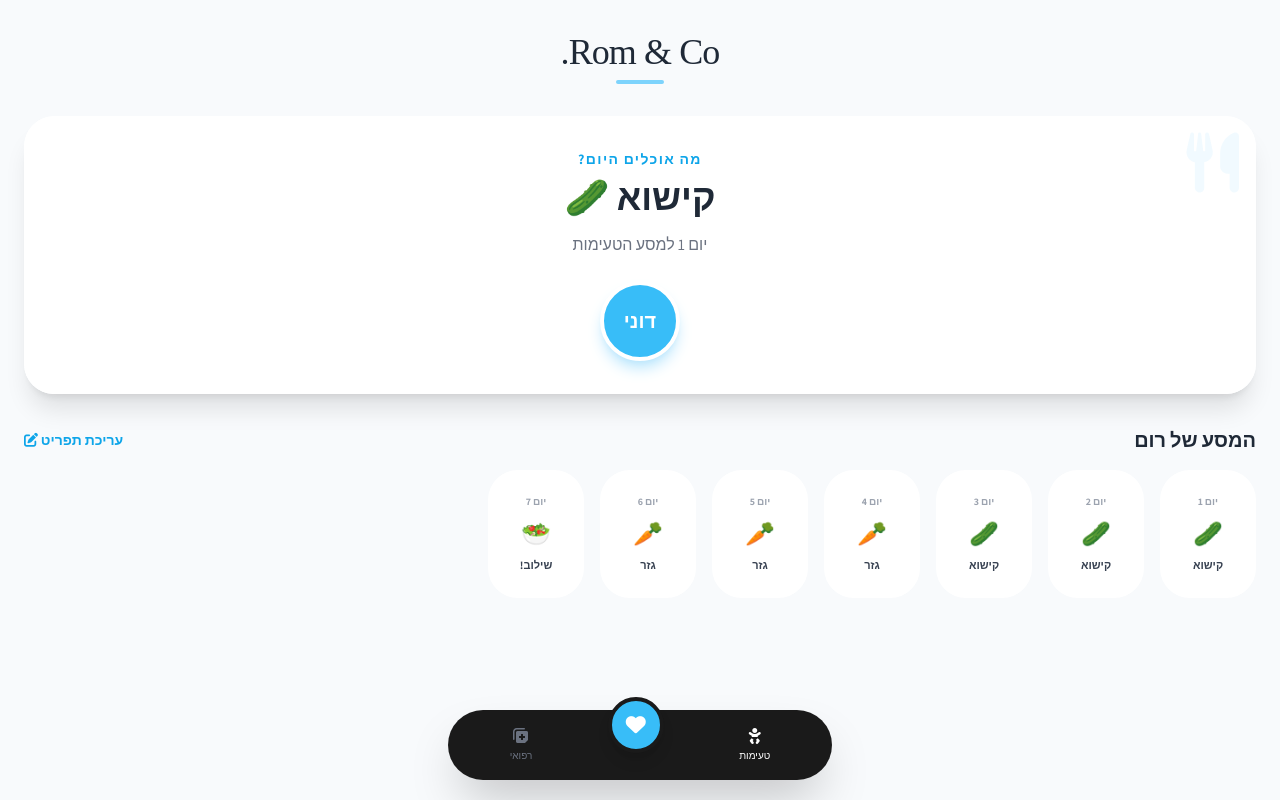
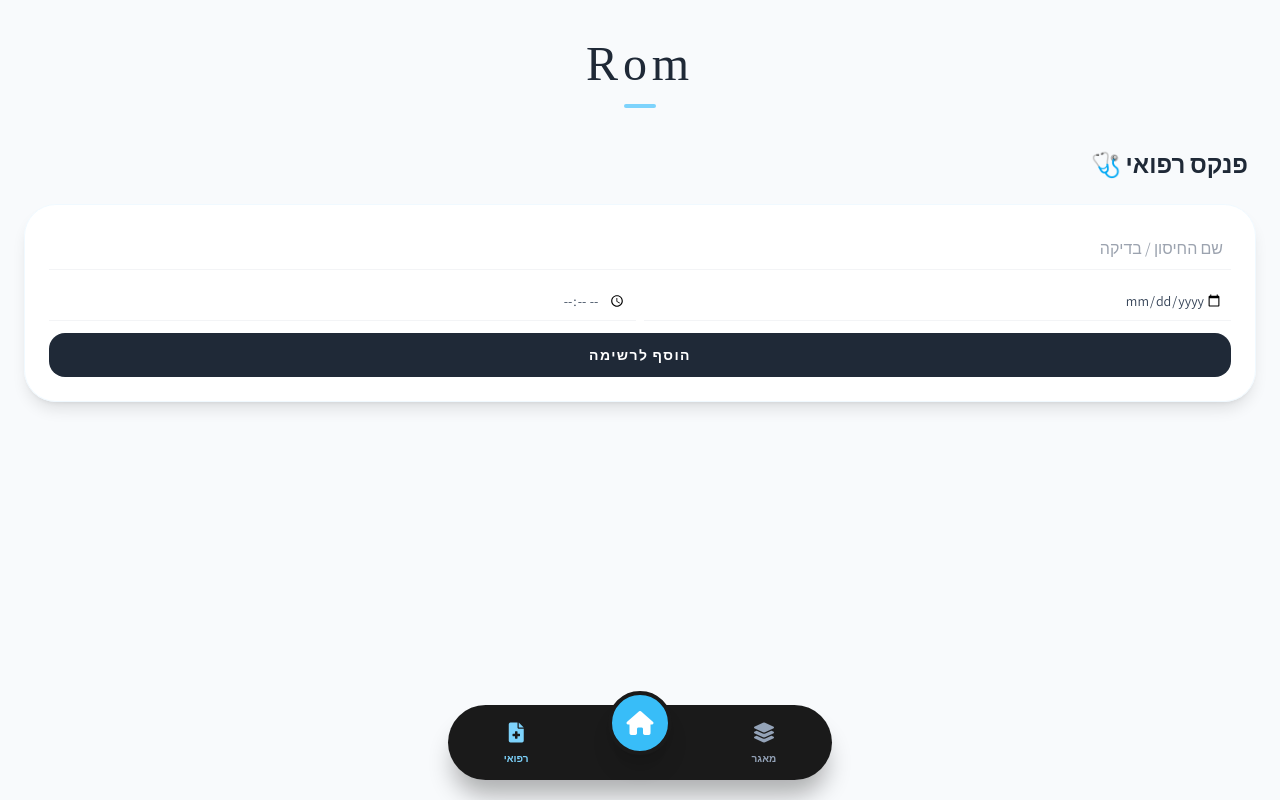
Before and after one commit to edenisakov12-commits/Rom, a plain HTML site: page index.html in a window 1280 px wide. Both pictures are taken after a click on the button "רפואי". Drawn offline with nearby package versions, Linux system fonts and the light colour scheme.

Commit message:
Update index.html

```diff
--- a/index.html
+++ b/index.html
@@ -3,179 +3,200 @@
 <head>
     <meta charset="UTF-8">
     <meta name="viewport" content="width=device-width, initial-scale=1.0">
-    <title>Rom's Menu 👶</title>
+    <title>Rom 👶</title>
     <script src="https://cdn.tailwindcss.com"></script>
     <link href="https://cdnjs.cloudflare.com/ajax/libs/font-awesome/6.0.0/css/all.min.css" rel="stylesheet">
     <style>
         @import url('https://fonts.googleapis.com/css2?family=Assistant:wght@300;400;600;700&display=swap');
-        body { font-family: 'Assistant', sans-serif; background-color: #f8fafc; }
-        .glass-card { background: rgba(255, 255, 255, 0.9); backdrop-filter: blur(10px); border-radius: 30px; }
-        .nav-button { transition: all 0.3s ease; }
-        .active-day { border: 3px solid #7dd3fc; background-color: #f0f9ff; }
-        .bottom-nav { background: #1a1a1a; border-radius: 50px; margin: 20px; height: 70px; }
+        body { font-family: 'Assistant', sans-serif; background-color: #f8fafc; color: #334155; }
+        .glass-card { background: rgba(255, 255, 255, 0.95); backdrop-filter: blur(10px); border-radius: 32px; border: 1px solid rgba(255,255,255,0.5); }
+        .no-scrollbar::-webkit-scrollbar { display: none; }
+        .no-scrollbar { -ms-overflow-style: none; scrollbar-width: none; }
+        .bottom-nav { background: #1a1a1a; border-radius: 50px; margin: 20px; height: 75px; box-shadow: 0 20px 25px -5px rgba(0, 0, 0, 0.3); }
+        .nav-item { color: #94a3b8; transition: all 0.3s; }
+        .nav-item.active { color: #7dd3fc; }
     </style>
 </head>
 <body class="pb-32">
 
-    <div class="p-8 text-center">
-        <h1 class="text-4xl font-light tracking-tight text-gray-800" style="font-family: serif;">Rom & Co.</h1>
-        <div class="h-1 w-12 bg-sky-300 mx-auto mt-2 rounded-full"></div>
+    <div class="p-10 text-center">
+        <h1 class="text-5xl font-light tracking-widest text-gray-800" style="font-family: serif;">Rom</h1>
+        <div class="h-1 w-8 bg-sky-300 mx-auto mt-4 rounded-full"></div>
     </div>
 
-    <main class="px-6 space-y-8">
+    <main class="px-6">
 
-        <section id="today-card">
-            <div class="glass-card shadow-xl p-8 text-center border border-white relative overflow-hidden">
-                <div class="absolute top-0 right-0 p-4 text-sky-200 opacity-20"><i class="fas fa-utensils text-6xl"></i></div>
-                <h3 class="text-sky-500 font-bold text-sm uppercase tracking-widest mb-2">מה אוכלים היום?</h3>
-                <div id="today-food" class="text-4xl font-bold text-gray-800 mb-4">טועמים... 🥣</div>
-                <div id="today-details" class="text-gray-500 mb-6 font-medium">אנא סמנו את היום הנוכחי ברשימה</div>
-                <button onclick="markDone()" id="done-btn" class="bg-sky-400 text-white w-20 h-20 rounded-full shadow-lg shadow-sky-200 flex items-center justify-center mx-auto text-xl font-bold border-4 border-white">
-                    דוני
+        <section id="sec-home" class="space-y-8">
+            <div class="glass-card shadow-2xl p-10 text-center border-white relative">
+                <h3 class="text-sky-400 font-bold text-xs uppercase tracking-widest mb-4 italic">Today's Tasting</h3>
+                <div id="today-food-display" class="text-4xl font-bold text-gray-800 mb-2">טועמים... 🥣</div>
+                <div id="today-date-display" class="text-gray-400 text-sm mb-8 italic">יום 1 במסע</div>
+
+                <button onclick="markCurrentDone()" id="main-check-btn" class="bg-sky-400 text-white w-24 h-24 rounded-full shadow-xl shadow-sky-100 flex items-center justify-center mx-auto text-4xl border-8 border-white transition-all active:scale-90">
+                    ✅
                 </button>
             </div>
         </section>
 
-        <section>
-            <div class="flex justify-between items-center mb-4">
-                <h2 class="text-xl font-bold text-gray-800">המסע של רום</h2>
-                <button onclick="toggleEditMode()" class="text-sky-500 text-sm font-bold">עריכת תפריט <i class="fas fa-edit"></i></button>
-            </div>
-            <div id="horizontal-scroll" class="flex space-x-4 space-x-reverse overflow-x-auto pb-4 no-scrollbar">
+        <section id="sec-repo" class="hidden space-y-8">
+            <h2 class="text-2xl font-bold text-gray-800 mr-2">מאגר הטעימות 🥗</h2>
+            <div id="weeks-container" class="space-y-10">
                 </div>
         </section>
 
-        <section id="medical-section" class="hidden space-y-4">
-            <h2 class="text-xl font-bold text-gray-800">מעקב רפואי 🩺</h2>
-            <div id="med-list" class="space-y-3 text-right">
+        <section id="sec-med" class="hidden space-y-6">
+            <div class="flex justify-between items-end mr-2">
+                <h2 class="text-2xl font-bold text-gray-800">פנקס רפואי 🩺</h2>
+            </div>
+
+            <div id="med-list" class="space-y-4">
                 </div>
-            <div class="glass-card p-4 border shadow-sm">
-                <input id="med-input" type="text" placeholder="הוספת חיסון או בדיקה..." class="w-full bg-transparent border-b border-sky-200 p-2 focus:outline-none text-right">
-                <button onclick="addMed()" class="w-full mt-3 text-sky-500 font-bold text-sm uppercase tracking-wider">שמור אירוע +</button>
+
+            <div class="glass-card p-6 shadow-lg space-y-3 border-sky-50">
+                <input id="med-name" type="text" placeholder="שם החיסון / בדיקה" class="w-full bg-transparent border-b border-gray-100 p-2 focus:outline-none text-right">
+                <div class="flex gap-2">
+                    <input id="med-date" type="date" class="w-1/2 bg-transparent border-b border-gray-100 p-2 focus:outline-none text-right text-sm">
+                    <input id="med-time" type="time" class="w-1/2 bg-transparent border-b border-gray-100 p-2 focus:outline-none text-right text-sm">
+                </div>
+                <button onclick="addMedicalRecord()" class="w-full mt-2 bg-gray-800 text-white p-3 rounded-2xl font-bold text-sm uppercase tracking-widest">הוסף לרשימה</button>
             </div>
         </section>
 
     </main>
 
     <nav class="fixed bottom-0 left-0 right-0 flex justify-center z-50">
-        <div class="bottom-nav flex items-center justify-around w-full max-w-sm px-6 shadow-2xl">
-            <button onclick="showSection('tasting')" class="nav-button text-white flex flex-col items-center opacity-100" id="nav-tasting">
-                <i class="fas fa-baby"></i>
-                <span class="text-[10px] mt-1">טעימות</span>
+        <div class="bottom-nav flex items-center justify-around w-full max-w-sm px-4">
+            <button onclick="nav('repo')" id="nav-repo" class="nav-item flex flex-col items-center">
+                <i class="fas fa-layer-group text-xl"></i>
+                <span class="text-[10px] mt-1 font-bold">מאגר</span>
             </button>
-            <div class="w-14 h-14 bg-sky-400 rounded-full flex items-center justify-center border-4 border-[#1a1a1a] -mt-10 shadow-lg text-white">
-                <i class="fas fa-heart text-xl"></i>
-            </div>
-            <button onclick="showSection('medical')" class="nav-button text-gray-500 flex flex-col items-center" id="nav-medical">
-                <i class="fas fa-notes-medical"></i>
-                <span class="text-[10px] mt-1">רפואי</span>
+
+            <button onclick="nav('home')" id="nav-home" class="active -mt-10">
+                <div class="w-16 h-16 bg-sky-400 rounded-full flex items-center justify-center border-4 border-[#1a1a1a] shadow-xl text-white text-2xl">
+                    <i class="fas fa-home"></i>
+                </div>
+            </button>
+
+            <button onclick="nav('med')" id="nav-med" class="nav-item flex flex-col items-center">
+                <i class="fas fa-file-medical text-xl"></i>
+                <span class="text-[10px] mt-1 font-bold">רפואי</span>
             </button>
         </div>
     </nav>
 
     <script>
-        // תפריט התחלתי - ניתן לעריכה
-        let menu = JSON.parse(localStorage.getItem('romMenu')) || [
-            { day: 1, food: "קישוא 🥒", status: 'pending' },
-            { day: 2, food: "קישוא 🥒", status: 'pending' },
-            { day: 3, food: "קישוא 🥒", status: 'pending' },
-            { day: 4, food: "גזר 🥕", status: 'pending' },
-            { day: 5, food: "גזר 🥕", status: 'pending' },
-            { day: 6, food: "גזר 🥕", status: 'pending' },
-            { day: 7, food: "שילוב! 🥗", status: 'pending' }
+        // דאטה של טעימות
+        let tastings = JSON.parse(localStorage.getItem('romTastings')) || [
+            { id: 1, week: 1, food: "קישוא 🥒", day: 1, status: 'pending' },
+            { id: 2, week: 1, food: "קישוא 🥒", day: 2, status: 'pending' },
+            { id: 3, week: 1, food: "קישוא 🥒", day: 3, status: 'pending' },
+            { id: 4, week: 1, food: "גזר 🥕", day: 4, status: 'pending' },
+            { id: 5, week: 1, food: "גזר 🥕", day: 5, status: 'pending' },
+            { id: 6, week: 1, food: "גזר 🥕", day: 6, status: 'pending' },
+            { id: 7, week: 1, food: "שילוב! 🥗", day: 7, status: 'pending' },
+            { id: 8, week: 2, food: "בטטה 🍠", day: 8, status: 'pending' } // דוגמה לשבוע 2
         ];
 
-        let medical = JSON.parse(localStorage.getItem('romMed')) || ["חיסון גיל חודשיים"];
+        let medicalRecords = JSON.parse(localStorage.getItem('romMedical')) || [];
+        let activeIdx = 0;
 
-        function render() {
-            const container = document.getElementById('horizontal-scroll');
+        function nav(section) {
+            document.querySelectorAll('main > section').forEach(s => s.classList.add('hidden'));
+            document.getElementById(`sec-${section}`).classList.remove('hidden');
+
+            document.querySelectorAll('.nav-item').forEach(i => i.classList.remove('active'));
+            document.getElementById(`nav-${section}`).classList.add('active');
+            if(section === 'home') document.getElementById('nav-home').classList.add('active');
+            else document.getElementById('nav-home').classList.remove('active');
+        }
+
+        function renderRepo() {
+            const container = document.getElementById('weeks-container');
             container.innerHTML = '';
 
-            menu.forEach((item, index) => {
-                const isDone = item.status === 'done';
-                container.innerHTML += `
-                    <div onclick="setToday(${index})" class="flex-shrink-0 w-24 h-32 glass-card border-2 flex flex-col items-center justify-center transition-all ${isDone ? 'bg-green-50 border-green-200' : 'border-white'}">
-                        <span class="text-[10px] text-gray-400 font-bold uppercase">יום ${item.day}</span>
-                        <div class="text-2xl my-2">${item.food.split(' ')[1] || '🥣'}</div>
-                        <span class="text-[11px] font-bold text-gray-700">${item.food.split(' ')[0]}</span>
-                        ${isDone ? '<i class="fas fa-check-circle text-green-500 mt-2"></i>' : ''}
+            const weeks = [1, 2, 3, 4];
+            weeks.forEach(w => {
+                const weekItems = tastings.filter(t => t.week === w);
+                if(weekItems.length === 0) return;
+
+                const weekHtml = `
+                    <div class="space-y-4">
+                        <h3 class="text-sm font-bold text-sky-400 tracking-widest mr-2 uppercase">Week ${w}</h3>
+                        <div class="flex space-x-4 space-x-reverse overflow-x-auto no-scrollbar pb-2">
+                            ${weekItems.map(item => `
+                                <div onclick="setActiveFromRepo(${item.id})" class="flex-shrink-0 w-28 h-36 glass-card shadow-sm border-2 flex flex-col items-center justify-center transition-all ${item.status === 'done' ? 'bg-sky-50 border-sky-100 opacity-60' : 'border-white'}">
+                                    <span class="text-[10px] text-gray-400 font-bold uppercase">DAY ${item.day}</span>
+                                    <div class="text-3xl my-2">${item.food.split(' ')[1] || '🥣'}</div>
+                                    <span class="text-[11px] font-bold text-gray-700">${item.food.split(' ')[0]}</span>
+                                </div>
+                            `).join('')}
+                        </div>
                     </div>
                 `;
+                container.innerHTML += weekHtml;
             });
-            updateTodayCard();
-            renderMedical();
         }
 
-        let currentDayIdx = 0;
-
-        function setToday(idx) {
-            currentDayIdx = idx;
-            updateTodayCard();
+        function updateHomeCard() {
+            const item = tastings[activeIdx];
+            document.getElementById('today-food-display').innerText = item.food;
+            document.getElementById('today-date-display').innerText = `יום ${item.day} במסע הטעימות`;
+            const btn = document.getElementById('main-check-btn');
+            btn.style.opacity = item.status === 'done' ? '0.5' : '1';
+            btn.style.transform = item.status === 'done' ? 'scale(0.9)' : 'scale(1)';
         }
 
-        function updateTodayCard() {
-            const item = menu[currentDayIdx];
-            document.getElementById('today-food').innerText = item.food;
-            document.getElementById('today-details').innerText = `יום ${item.day} למסע הטעימות`;
-            const btn = document.getElementById('done-btn');
-            if(item.status === 'done') {
-                btn.classList.replace('bg-sky-400', 'bg-green-500');
-                btn.innerText = '✓';
-            } else {
-                btn.classList.replace('bg-green-500', 'bg-sky-400');
-                btn.innerText = 'דוני';
-            }
+        function setActiveFromRepo(id) {
+            activeIdx = tastings.findIndex(t => t.id === id);
+            nav('home');
+            updateHomeCard();
         }
 
-        function markDone() {
-            menu[currentDayIdx].status = menu[currentDayIdx].status === 'done' ? 'pending' : 'done';
-            localStorage.setItem('romMenu', JSON.stringify(menu));
-            render();
-        }
-
-        function showSection(name) {
-            document.getElementById('tasting-section').style.display = name === 'tasting' ? 'block' : 'none';
-            document.getElementById('medical-section').style.display = name === 'medical' ? 'block' : 'none';
-            document.getElementById('nav-tasting').classList.toggle('text-white', name === 'tasting');
-            document.getElementById('nav-medical').classList.toggle('text-white', name === 'medical');
-        }
-
-        function toggleEditMode() {
-            const newFood = prompt("מה תרצו שרום יאכל ביום הזה?", menu[currentDayIdx].food);
-            if(newFood) {
-                menu[currentDayIdx].food = newFood;
-                localStorage.setItem('romMenu', JSON.stringify(menu));
-                render();
-            }
+        function markCurrentDone() {
+            tastings[activeIdx].status = tastings[activeIdx].status === 'done' ? 'pending' : 'done';
+            localStorage.setItem('romTastings', JSON.stringify(tastings));
+            updateHomeCard();
+            renderRepo();
         }
 
         function renderMedical() {
             const list = document.getElementById('med-list');
-            list.innerHTML = medical.map((m, i) => `
-                <div class="flex justify-between items-center bg-white p-4 rounded-2xl shadow-sm border-r-4 border-sky-300">
-                    <span class="text-gray-700 font-medium">${m}</span>
-                    <i class="fas fa-times text-gray-300" onclick="deleteMed(${i})"></i>
+            list.innerHTML = medicalRecords.map((r, i) => `
+                <div class="glass-card p-5 shadow-sm border-r-8 border-sky-300 flex justify-between items-center">
+                    <div>
+                        <div class="font-bold text-gray-800 text-lg">${r.name}</div>
+                        <div class="text-xs text-gray-500 mt-1">
+                            <i class="far fa-calendar-alt ml-1"></i> ${r.date}
+                            <i class="far fa-clock mr-3 ml-1"></i> ${r.time}
+                        </div>
+                    </div>
+                    <button onclick="deleteMed(${i})" class="text-gray-300"><i class="fas fa-trash-alt"></i></button>
                 </div>
             `).join('');
         }
 
-        function addMed() {
-            const val = document.getElementById('med-input').value;
-            if(!val) return;
-            medical.push(val);
-            localStorage.setItem('romMed', JSON.stringify(medical));
-            document.getElementById('med-input').value = '';
+        function addMedicalRecord() {
+            const name = document.getElementById('med-name').value;
+            const date = document.getElementById('med-date').value;
+            const time = document.getElementById('med-time').value;
+            if(!name || !date) return;
+
+            medicalRecords.push({ name, date, time });
+            localStorage.setItem('romMedical', JSON.stringify(medicalRecords));
+            document.getElementById('med-name').value = '';
             renderMedical();
         }
 
         function deleteMed(i) {
-            medical.splice(i, 1);
-            localStorage.setItem('romMed', JSON.stringify(medical));
+            medicalRecords.splice(i, 1);
+            localStorage.setItem('romMedical', JSON.stringify(medicalRecords));
             renderMedical();
         }
 
-        // Initialize
-        render();
+        // Init
+        renderRepo();
+        updateHomeCard();
+        renderMedical();
     </script>
 </body>
 </html>
```
